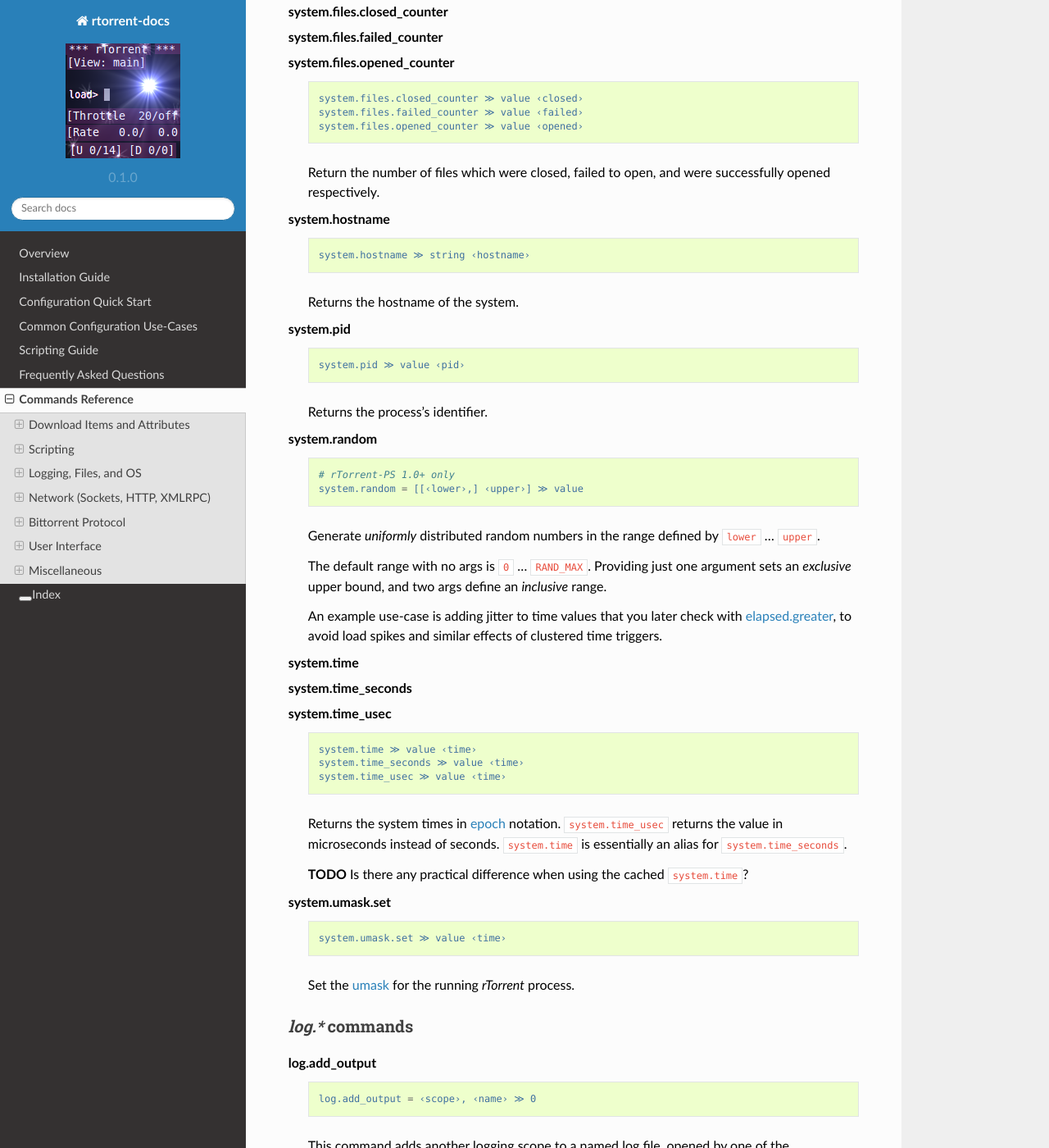
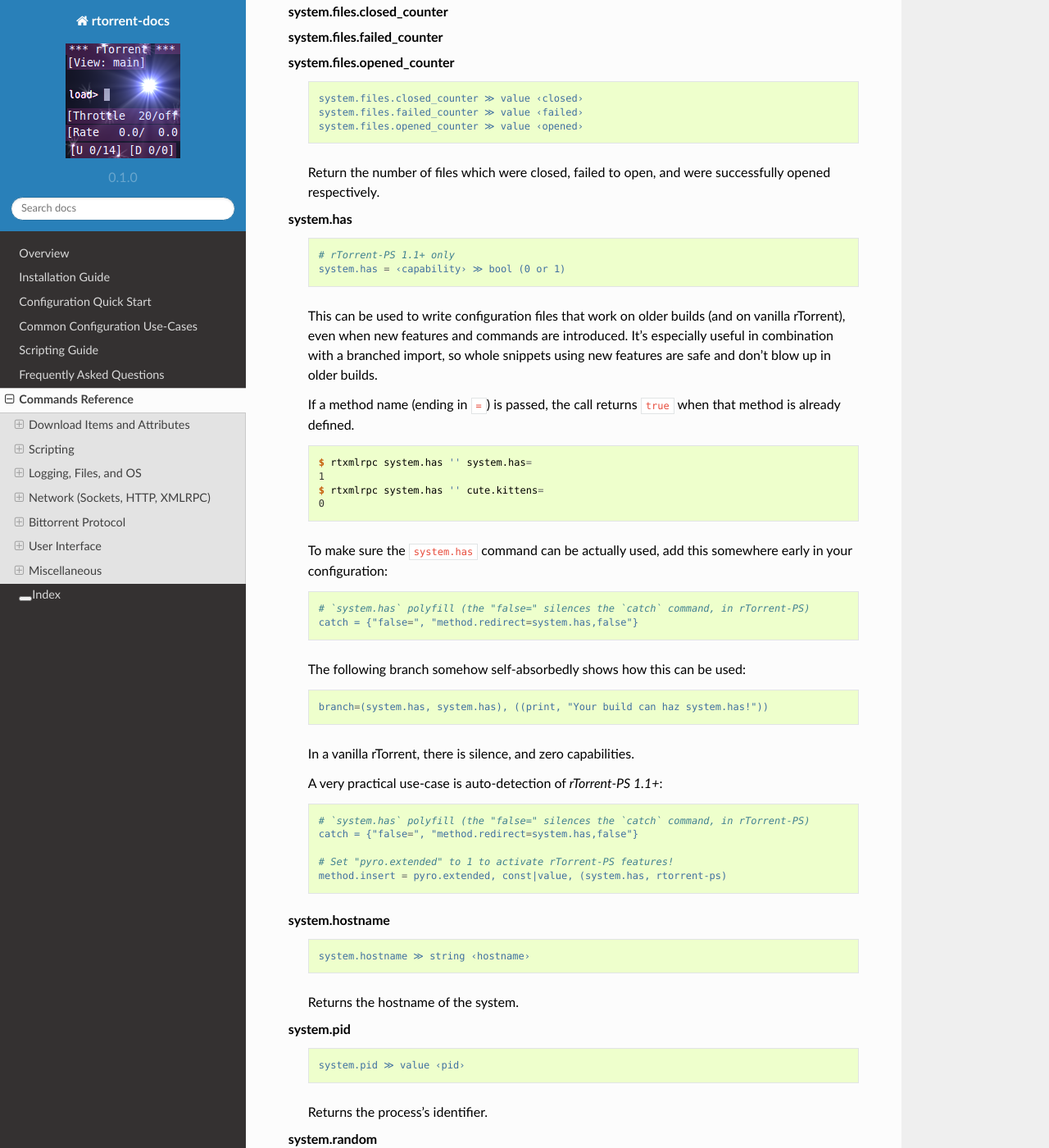
Before and after one commit to rtorrent-community/rtorrent-docs, a Sphinx documentation site: the page built from docs/cmd-ref.rst, in a window 1280 px wide and 1400 px high, scrolled down 42706 px. Shown: the whole window at 82% size. Built offline with Sphinx 7.4.7 and the Read the Docs theme 2.0.0, drawn with Linux system fonts in a browser that asks for light colours.

Commit message:
add 'system.has' command

```diff
--- a/docs/include-cmd-system.rst
+++ b/docs/include-cmd-system.rst
@@ -240,6 +240,54 @@ Commands related to the operating system and the XMLRPC API.
         Return the number of files which were closed, failed to open, and were
         successfully opened respectively.
 
+    system.has
+
+        .. code-block:: ini
+
+            # rTorrent-PS 1.1+ only
+            system.has = ‹capability› ≫ bool (0 or 1)
+
+        This can be used to write configuration files that work on older builds
+        (and on vanilla rTorrent), even when new features and commands are introduced.
+        It's especially useful in combination with a branched import, so whole snippets
+        using new features are safe and don't blow up in older builds.
+
+        If a method name (ending in ``=``) is passed, the call returns ``true``
+        when that method is already defined.
+
+        .. code-block:: console
+
+            $ rtxmlrpc system.has '' system.has=
+            1
+            $ rtxmlrpc system.has '' cute.kittens=
+            0
+
+        To make sure the ``system.has`` command can be actually used,
+        add this somewhere early in your configuration:
+
+        .. code-block:: ini
+
+            # `system.has` polyfill (the "false=" silences the `catch` command, in rTorrent-PS)
+            catch = {"false=", "method.redirect=system.has,false"}
+
+        The following branch somehow self-absorbedly shows how this can be used:
+
+        .. code-block:: ini
+
+            branch=(system.has, system.has), ((print, "Your build can haz system.has!"))
+
+        In a vanilla rTorrent, there is silence, and zero capabilities.
+
+        A very practical use-case is auto-detection of *rTorrent-PS 1.1+*:
+
+        .. code-block:: ini
+
+            # `system.has` polyfill (the "false=" silences the `catch` command, in rTorrent-PS)
+            catch = {"false=", "method.redirect=system.has,false"}
+
+            # Set "pyro.extended" to 1 to activate rTorrent-PS features!
+            method.insert = pyro.extended, const|value, (system.has, rtorrent-ps)
+
     system.hostname
 
         .. code-block:: ini
```
